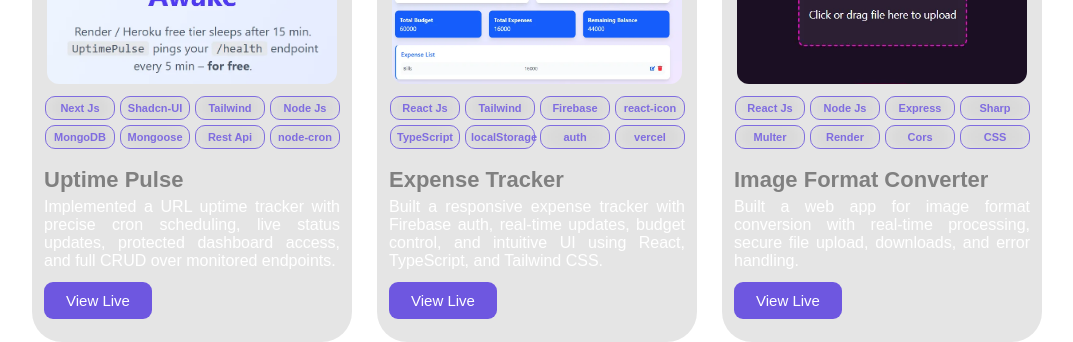
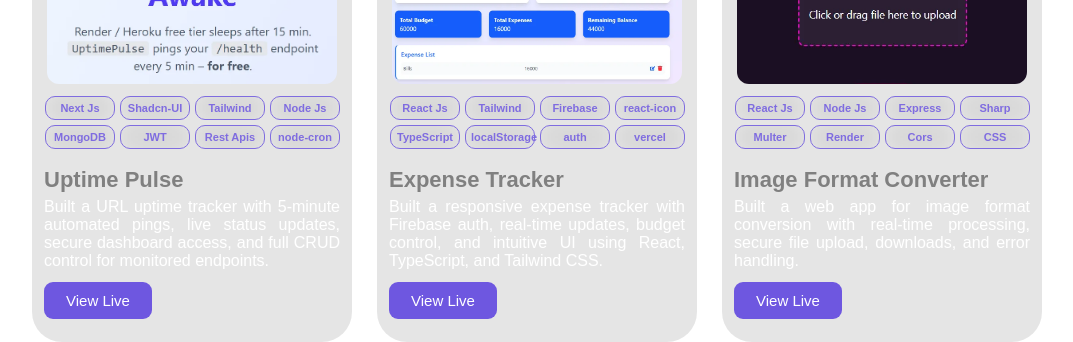
Before and after one commit to mzeeshanh-dev/frontend-portfolio, a React (Vite) app: page / in a window 1280 px wide. Shown: the part 3420-3762 px from the top of the page, without its empty margins (103-1176 px from the left). Built offline with nearby package versions, Linux system fonts and the light colour scheme.

Commit message:
MERN Stack Developer

```diff
--- a/src/components/Portfolio.jsx
+++ b/src/components/Portfolio.jsx
@@ -15,10 +15,10 @@
     title: "Uptime Pulse",
     skills: [
       "Next Js", "Shadcn-UI", "Tailwind", "Node Js",
-      "MongoDB", "Mongoose", "Rest Api", "node-cron"
+      "MongoDB", "JWT", "Rest Apis", "node-cron"
     ],
     description:
-      "Implemented a URL uptime tracker with precise cron scheduling, live status updates, protected dashboard access, and full CRUD over monitored endpoints.",
+      "Built a URL uptime tracker with 5-minute automated pings, live status updates, secure dashboard access, and full CRUD control for monitored endpoints.",
     link: "https://uptime-pulse-zeeshan.vercel.app/",
   },
   {
```
